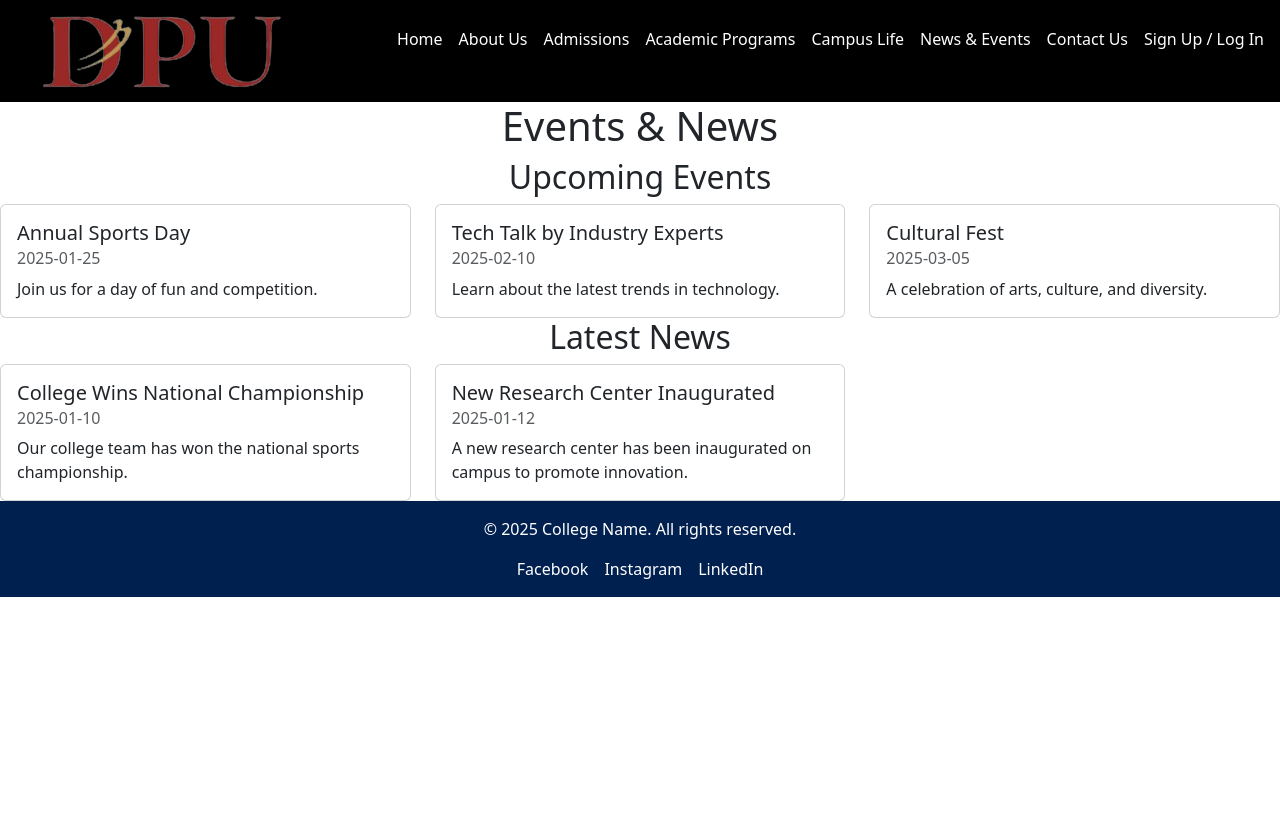
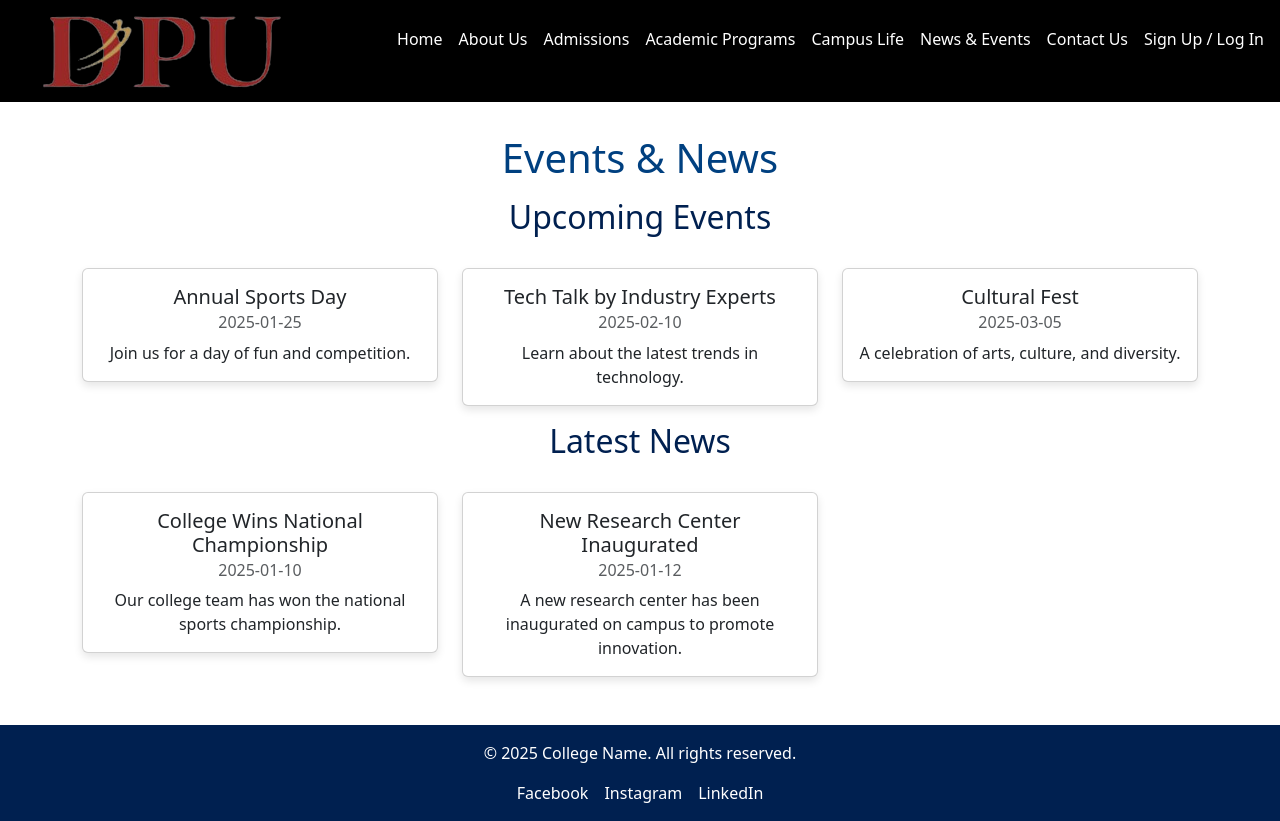
Before and after one commit to Sakshibhagwat33/React-College-Website, a React (Create React App) app: page /news in a window 1280 px wide. Before the commit the page ends 800 px from the top, so only its background shows below. Built offline with nearby package versions, Linux system fonts and the light colour scheme.

Commit message:
Initial commit

```diff
--- /dev/null
+++ b/src/pages/ContactUs.css
@@ -0,0 +1,59 @@
+.contact-container {
+    padding: 2rem;
+    text-align: center;
+  }
+
+  .contact-title {
+    color: #004080;
+    margin-bottom: 1rem;
+  }
+
+  .contact-form {
+    max-width: 600px;
+    margin: auto;
+    padding: 20px;
+    border: 1px solid #ccc;
+    border-radius: 5px;
+    background: #f9f9f9;
+    box-shadow: 0px 4px 8px rgba(0, 0, 0, 0.1);
+  }
+
+  .contact-form input, .contact-form textarea {
+    width: 100%;
+    padding: 10px;
+    margin-top: 5px;
+    border: 1px solid #ccc;
+    border-radius: 5px;
+  }
+
+  .submit-btn {
+    width: 100%;
+    padding: 10px;
+    background: #004080;
+    color: white;
+    border: none;
+    border-radius: 5px;
+    cursor: pointer;
+    font-size: 16px;
+  }
+
+  .submit-btn:hover {
+    background: #002050;
+  }
+
+  .contact-subtitle {
+    margin-top: 2rem;
+    color: #002050;
+  }
+
+  .social-links a {
+    display: inline-block;
+    margin: 10px;
+    text-decoration: none;
+    color: #004080;
+    font-size: 18px;
+  }
+
+  .social-links a:hover {
+    text-decoration: underline;
+  }
--- a/src/pages/Contactus.js
+++ b/src/pages/Contactus.js
@@ -1,11 +1,14 @@
-// src/pages/ContactUs.js
+
 import React, { useState } from 'react';
 import { Form, Button, Container, Row, Col } from 'react-bootstrap';
+import './ContactUs.css';
 
 function Contactus() {
   const [formData, setFormData] = useState({
     name: '',
     email: '',
+    phone: '',
+    subject: '',
     message: ''
   });
 
@@ -19,15 +22,14 @@ function Contactus() {
 
   const handleSubmit = (e) => {
     e.preventDefault();
-    // Formspree/Netlify Forms integration goes here
     alert('Form Submitted');
   };
 
   return (
-    <Container>
-      <h1>Contact Us</h1>
+    <Container className="contact-container">
+      <h1 className="contact-title">Contact Us</h1>
 
-      <Form onSubmit={handleSubmit}>
+      <Form className="contact-form" onSubmit={handleSubmit}>
         <Form.Group controlId="formName">
           <Form.Label>Name</Form.Label>
           <Form.Control
@@ -52,6 +54,29 @@ function Contactus() {
           />
         </Form.Group>
 
+        <Form.Group controlId="formPhone">
+          <Form.Label>Phone Number</Form.Label>
+          <Form.Control
+            type="tel"
+            placeholder="Enter your phone number"
+            name="phone"
+            value={formData.phone}
+            onChange={handleChange}
+            required
+          />
+        </Form.Group>
+
+        <Form.Group controlId="formSubject">
+          <Form.Label>Subject</Form.Label>
+          <Form.Control
+            type="text"
+            placeholder="Enter subject"
+            name="subject"
+            value={formData.subject}
+            required
+/>
+</Form.Group>
+
 <Form.Group controlId="formMessage">
   <Form.Label>Message</Form.Label>
   <Form.Control
@@ -65,14 +90,14 @@ function Contactus() {
   />
 </Form.Group>
 
-        <Button variant="primary" type="submit">
+<Button className="submit-btn" variant="primary" type="submit">
   Submit
 </Button>
 </Form>
 
-      <h2>Our Location</h2>
+<h2 className="contact-subtitle">Our Location</h2>
 <iframe
-        width="600"
+width="100%"
 height="450"
 frameBorder="0"
 style={{ border: 0 }}
@@ -80,8 +105,8 @@ function Contactus() {
 allowFullScreen
 ></iframe>
 
-      <h2>Follow Us</h2>
-      <div>
+<h2 className="contact-subtitle">Follow Us</h2>
+<div className="social-links">
 <a href="https://facebook.com" target="_blank" rel="noopener noreferrer">Facebook</a>
 <a href="https://instagram.com" target="_blank" rel="noopener noreferrer">Instagram</a>
 <a href="https://linkedin.com" target="_blank" rel="noopener noreferrer">LinkedIn</a>
--- /dev/null
+++ b/src/pages/EventsAndNews.css
@@ -0,0 +1,24 @@
+.events-news-container {
+    padding: 2rem;
+    text-align: center;
+  }
+
+  .section-title {
+    color: #004080;
+    margin-bottom: 1rem;
+  }
+
+  .sub-title {
+    color: #002050;
+    margin-bottom: 1rem;
+  }
+
+  .event-card, .news-card {
+    margin: 1rem 0;
+    box-shadow: 0px 4px 8px rgba(0, 0, 0, 0.1);
+    transition: transform 0.3s ease-in-out;
+  }
+
+  .event-card:hover, .news-card:hover {
+    transform: scale(1.05);
+  }
--- a/src/pages/EventsAndNews.js
+++ b/src/pages/EventsAndNews.js
@@ -1,6 +1,6 @@
-
 import React from 'react';
 import { Container, Card, Row, Col } from 'react-bootstrap';
+import './EventsAndNews.css';
 
 const eventsData = [
   { id: 1, date: '2025-01-25', title: 'Annual Sports Day', description: 'Join us for a day of fun and competition.' },
@@ -15,14 +15,14 @@ const newsData = [
 
 function EventsAndNews() {
   return (
-    <div>
-      <h1>Events & News</h1>
+    <Container className="events-news-container">
+      <h1 className="section-title">Events & News</h1>
 
-      <h2>Upcoming Events</h2>
+      <h2 className="sub-title">Upcoming Events</h2>
       <Row>
         {eventsData.map((event) => (
           <Col md={4} key={event.id}>
-            <Card>
+            <Card className="event-card">
               <Card.Body>
                 <Card.Title>{event.title}</Card.Title>
                 <Card.Subtitle className="mb-2 text-muted">{event.date}</Card.Subtitle>
@@ -33,11 +33,11 @@ function EventsAndNews() {
         ))}
       </Row>
 
-      <h2>Latest News</h2>
+      <h2 className="sub-title">Latest News</h2>
       <Row>
         {newsData.map((news) => (
           <Col md={4} key={news.id}>
-            <Card>
+            <Card className="news-card">
               <Card.Body>
                 <Card.Title>{news.title}</Card.Title>
                 <Card.Subtitle className="mb-2 text-muted">{news.date}</Card.Subtitle>
@@ -47,7 +47,7 @@ function EventsAndNews() {
           </Col>
         ))}
       </Row>
-    </div>
+    </Container>
   );
 }
 
```
Lines whose indentation alone changed are shown as unchanged.
